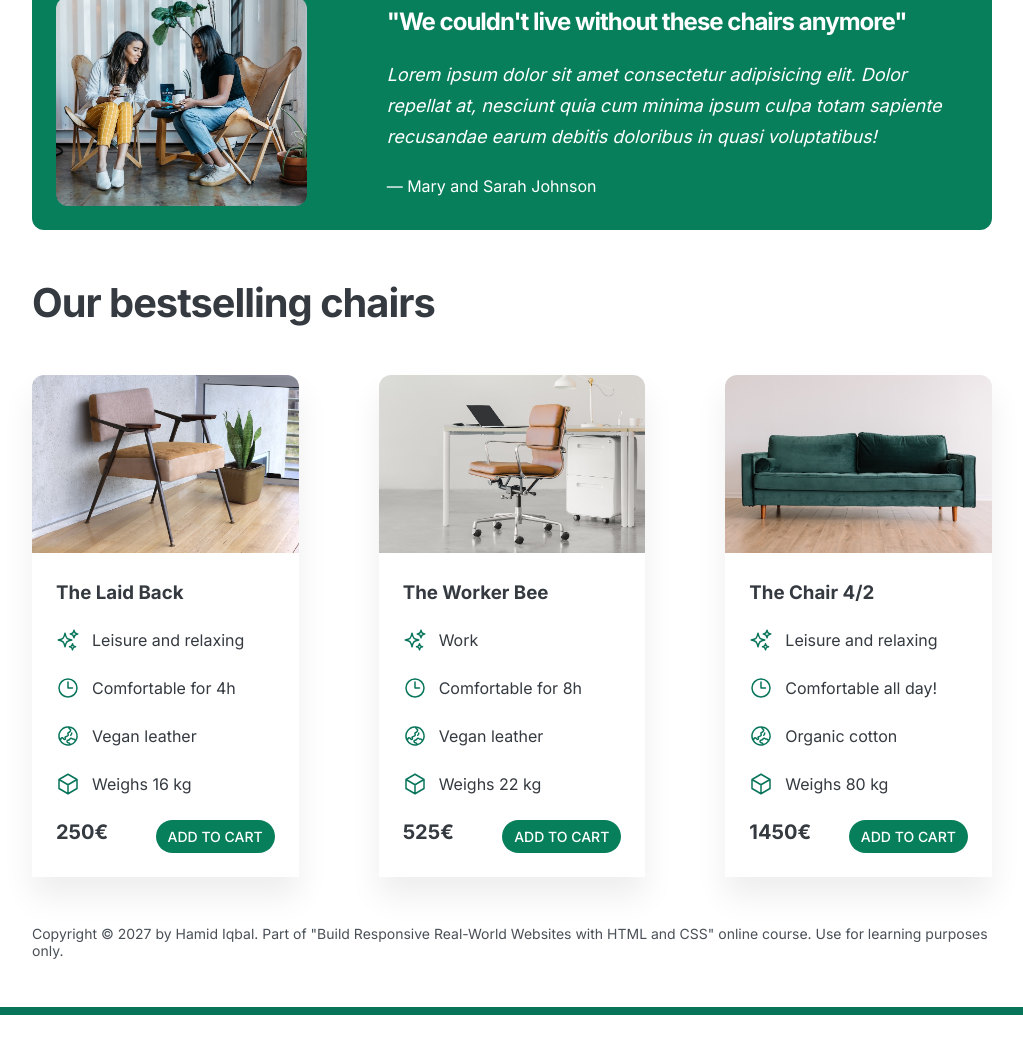
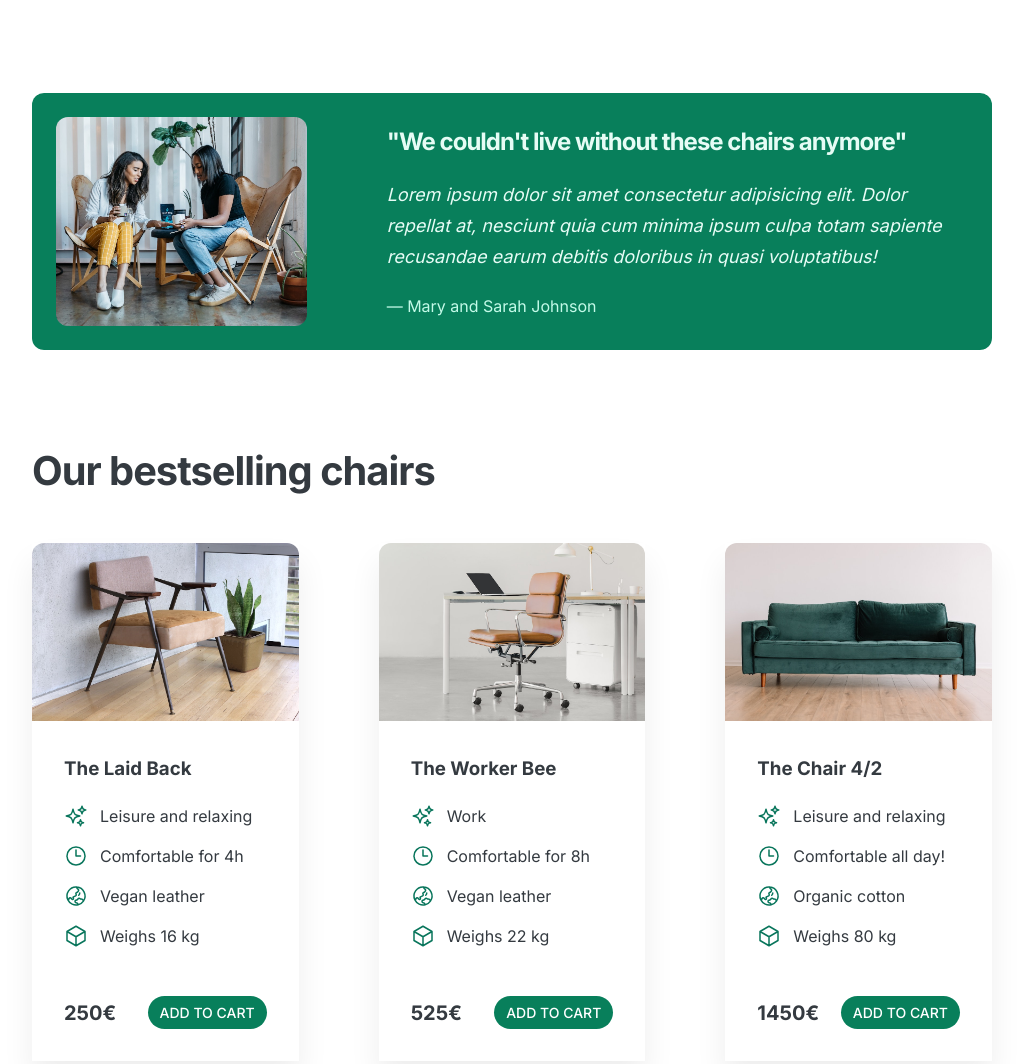
Before and after one commit to Hamid-Iqball/Cozy-comfort-furniture, a plain HTML site: page Lisbon-chairs/index.html in a window 1280 px wide. Shown: the part 922-1986 px from the top of the page, without its empty margins (128-1151 px from the left). Before the commit the page ends 1937 px from the top, so only its background shows below. Drawn offline with Linux system fonts and the light colour scheme.

Commit message:
final version of LIsbon-Chairs project

```diff
--- a/Lisbon-chairs/style.css
+++ b/Lisbon-chairs/style.css
@@ -33,7 +33,7 @@ body {
 
 header,
 section {
-  margin-bottom: 48px;
+  margin-bottom: 96px;
 }
 
 h2 {
@@ -90,7 +90,7 @@ header {
   display: grid;
   grid-template-columns: repeat(2, 1fr);
   column-gap: 80px;
-  margin-top: 48px;
+  margin-top: 64px;
 }
 
 .header-text-box {
@@ -102,6 +102,7 @@ h1 {
   font-size: 44px;
   line-height: 1.1;
   letter-spacing: -1px;
+  margin-bottom: 32px;
 }
 
 .header-text {
@@ -117,7 +118,7 @@ img {
   stroke: #087f5b;
   width: 32px;
   height: 32px;
-  margin-bottom: 16px;
+  margin-bottom: 24px;
 }
 
 .features-title {
@@ -133,7 +134,7 @@ img {
 /* TESTIMONIAL */
 .testimonial-section {
   background-color: #087f5b;
-  color: #fff;
+
   padding: 24px;
   border-radius: 12px;
 }
@@ -146,13 +147,17 @@ img {
 .testimonial-box h2 {
   margin-bottom: 24px;
   font-size: 24px;
+  color: #e6fcf5;
 }
-
+.testimonial-author {
+  color: #c3fae8;
+}
 .testimonial-text {
   font-style: italic;
   margin-bottom: 24px;
   font-size: 18px;
   line-height: 1.7;
+  color: #e6fcf5;
 }
 
 /* CHAIRS */
@@ -161,7 +166,7 @@ img {
   box-shadow: 0 20px 30px 0 rgba(0, 0, 0, 0.07);
 }
 .chair-box {
-  padding: 24px;
+  padding: 32px;
 }
 .chair img {
   border-bottom-left-radius: 0;
@@ -174,14 +179,14 @@ h3 {
 
 .chair-details {
   list-style: none;
-  margin-bottom: 24px;
+  margin-bottom: 48px;
 }
 
 .chair-details li {
   display: flex;
   align-items: center;
   gap: 12px;
-  margin-bottom: 24px;
+  margin-bottom: 16px;
 }
 
 .chair-details li:last-child {
@@ -196,6 +201,7 @@ h3 {
 
 .chair-price {
   display: flex;
+  align-items: center;
   justify-content: space-between;
   font-size: 20px;
 }
```
Also changed, not shown: Lisbon-chairs/index.html (+1 -0 lines).
